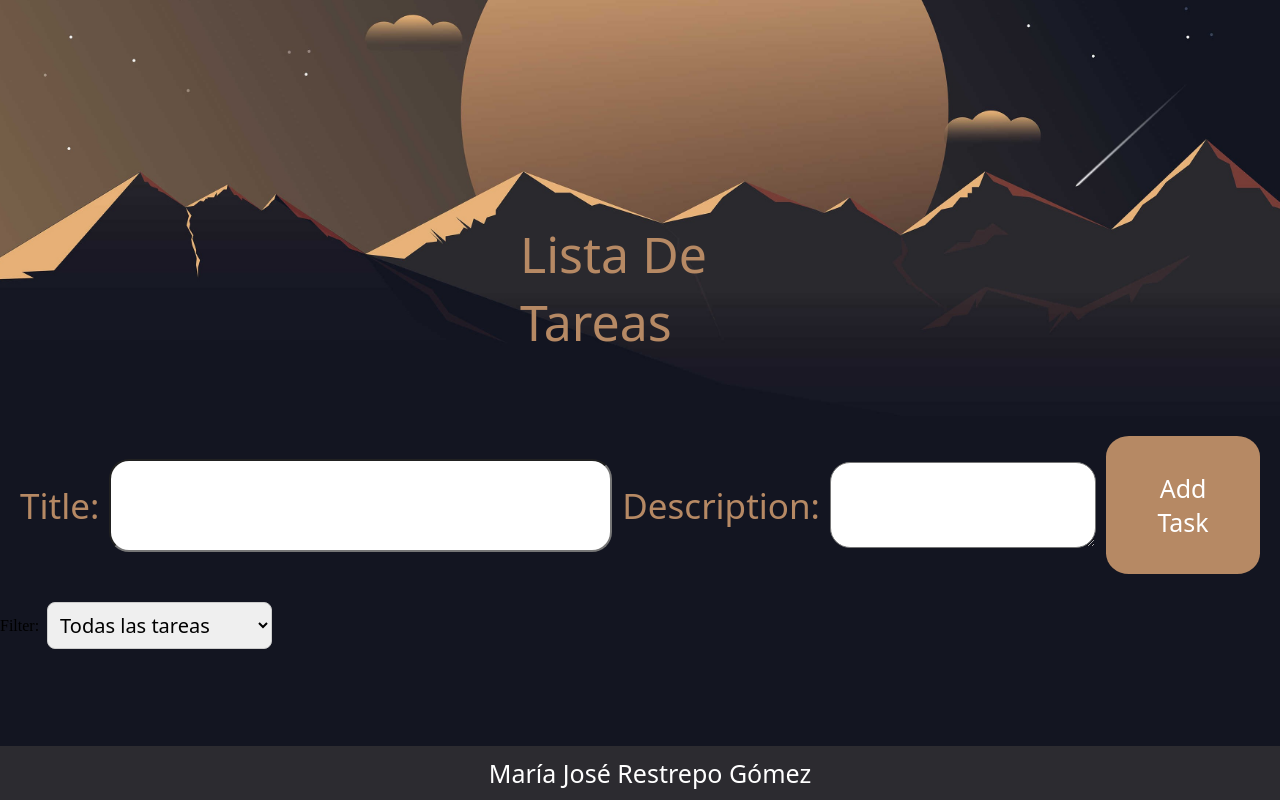
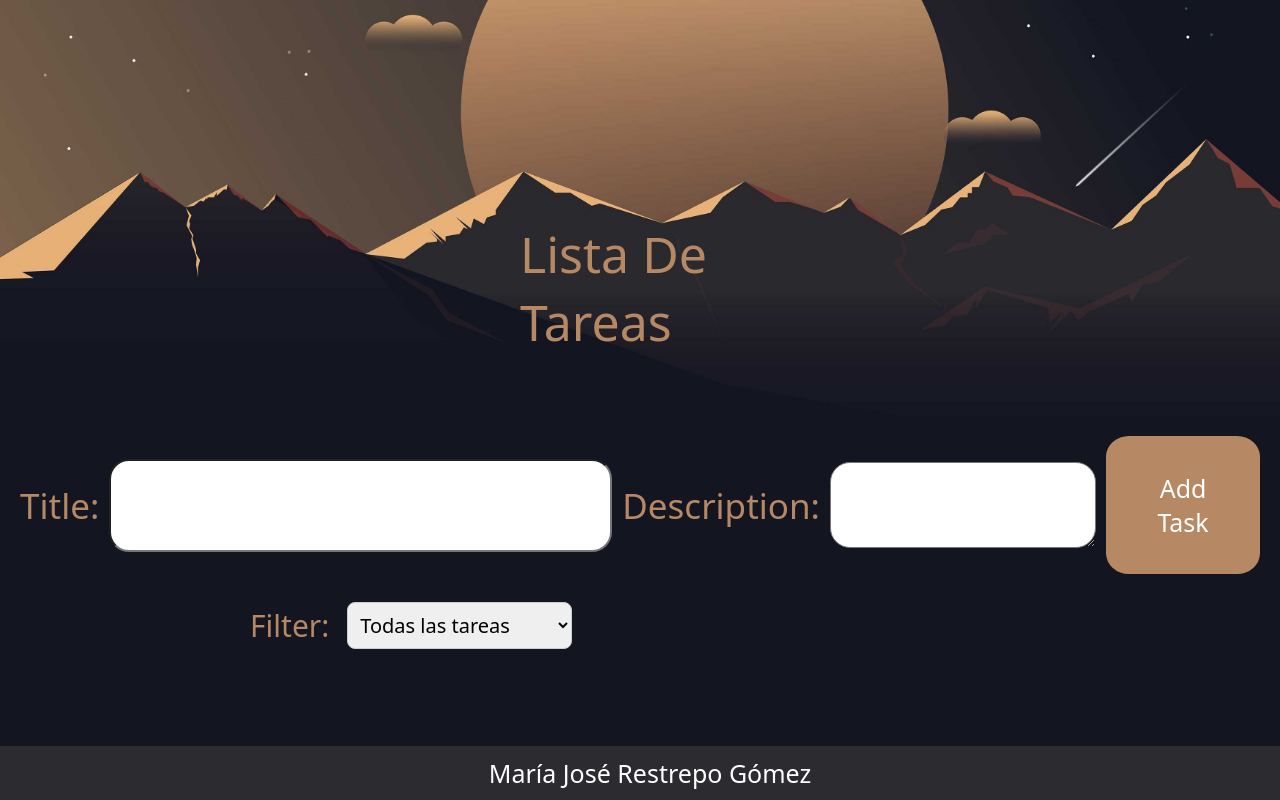
Before and after one commit to MaJoReGo/TallerMJListTasks, a React (Vite) app: page / in a window 1280 px wide. Built offline with nearby package versions, Linux system fonts and the light colour scheme; a web font is replaced by a local one.

Commit message:
Update Filter.jsx

```diff
--- a/src/components/Filter/Filter.jsx
+++ b/src/components/Filter/Filter.jsx
@@ -9,7 +9,7 @@ export const Filter = ({ onFilterChange }) => {
 
   return (
     <div className="filter-container">
-      <label htmlFor="filter">Filter:</label>
+      <label className="filter">Filter:</label>
       <select id="filter" onChange={handleChange}>
         <option value="all">Todas las tareas</option>
         <option value="completed">Tareas completadas</option>
```
